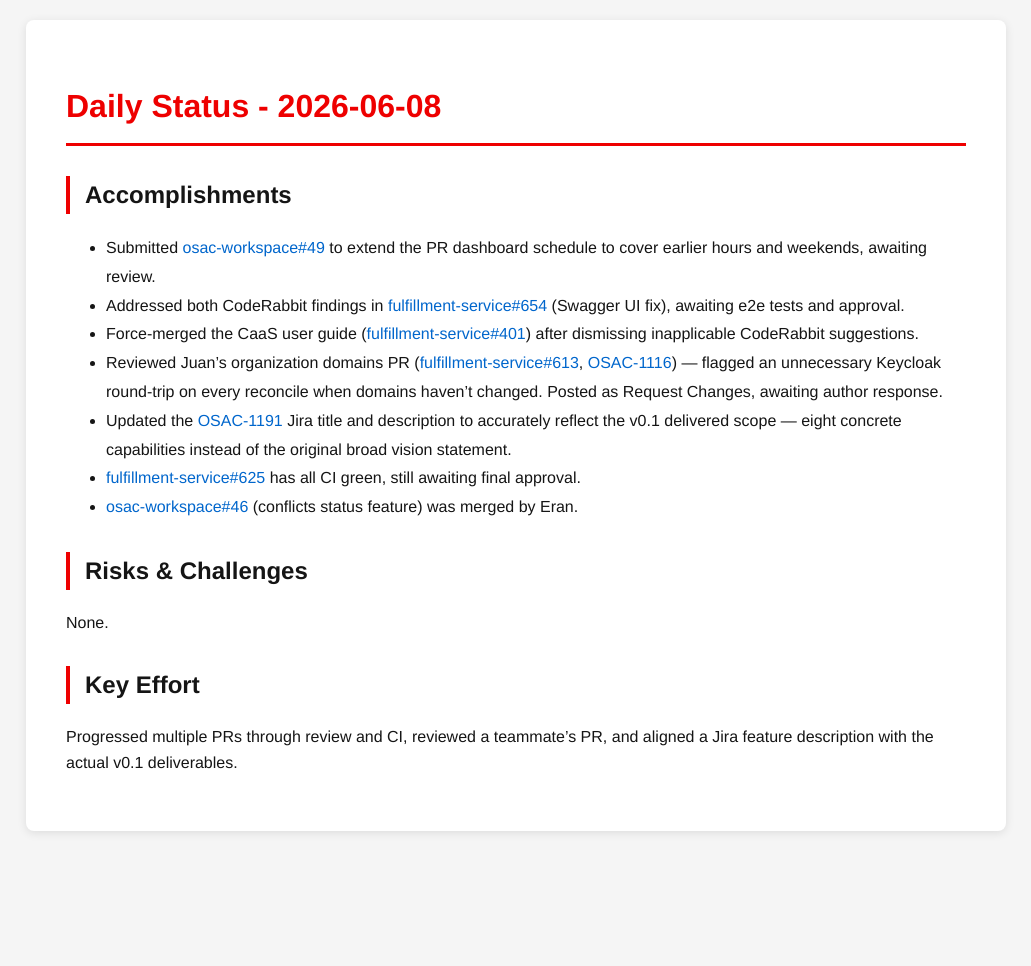
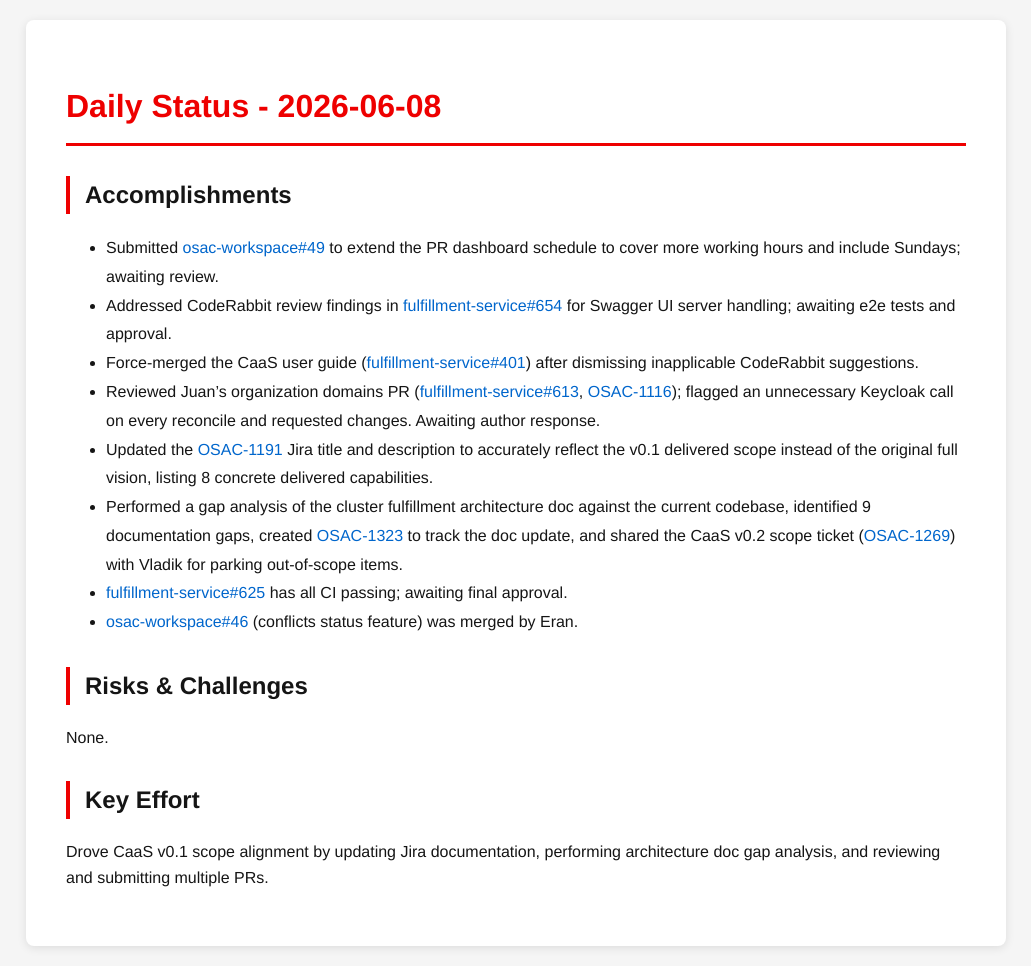
Before and after one commit to tzvatot/daily-status, a Jekyll site: the page built from 2026-06-08.md, in a window 1280 px wide. Shown: the whole page, without its empty margins (124-1155 px from the left). Built offline with Jekyll 4.4.1, drawn with Linux system fonts in a browser that asks for light colours; before the commit the page ends 900 px from its top, so only the background shows below that.

Commit message:
Daily status update - 2026-06-08

```diff
--- a/2026-06-08.md
+++ b/2026-06-08.md
@@ -7,16 +7,17 @@ date: 2026-06-08
 # Daily Status - 2026-06-08
 
 ## Accomplishments
-- Submitted [osac-workspace#49](https://github.com/osac-project/osac-workspace/pull/49) to extend the PR dashboard schedule to cover earlier hours and weekends, awaiting review.
-- Addressed both CodeRabbit findings in [fulfillment-service#654](https://github.com/osac-project/fulfillment-service/pull/654) (Swagger UI fix), awaiting e2e tests and approval.
+- Submitted [osac-workspace#49](https://github.com/osac-project/osac-workspace/pull/49) to extend the PR dashboard schedule to cover more working hours and include Sundays; awaiting review.
+- Addressed CodeRabbit review findings in [fulfillment-service#654](https://github.com/osac-project/fulfillment-service/pull/654) for Swagger UI server handling; awaiting e2e tests and approval.
 - Force-merged the CaaS user guide ([fulfillment-service#401](https://github.com/osac-project/fulfillment-service/pull/401)) after dismissing inapplicable CodeRabbit suggestions.
-- Reviewed Juan's organization domains PR ([fulfillment-service#613](https://github.com/osac-project/fulfillment-service/pull/613), [OSAC-1116](https://redhat.atlassian.net/browse/OSAC-1116)) — flagged an unnecessary Keycloak round-trip on every reconcile when domains haven't changed. Posted as Request Changes, awaiting author response.
-- Updated the [OSAC-1191](https://redhat.atlassian.net/browse/OSAC-1191) Jira title and description to accurately reflect the v0.1 delivered scope — eight concrete capabilities instead of the original broad vision statement.
-- [fulfillment-service#625](https://github.com/osac-project/fulfillment-service/pull/625) has all CI green, still awaiting final approval.
+- Reviewed Juan's organization domains PR ([fulfillment-service#613](https://github.com/osac-project/fulfillment-service/pull/613), [OSAC-1116](https://redhat.atlassian.net/browse/OSAC-1116)); flagged an unnecessary Keycloak call on every reconcile and requested changes. Awaiting author response.
+- Updated the [OSAC-1191](https://redhat.atlassian.net/browse/OSAC-1191) Jira title and description to accurately reflect the v0.1 delivered scope instead of the original full vision, listing 8 concrete delivered capabilities.
+- Performed a gap analysis of the cluster fulfillment architecture doc against the current codebase, identified 9 documentation gaps, created [OSAC-1323](https://redhat.atlassian.net/browse/OSAC-1323) to track the doc update, and shared the CaaS v0.2 scope ticket ([OSAC-1269](https://redhat.atlassian.net/browse/OSAC-1269)) with Vladik for parking out-of-scope items.
+- [fulfillment-service#625](https://github.com/osac-project/fulfillment-service/pull/625) has all CI passing; awaiting final approval.
 - [osac-workspace#46](https://github.com/osac-project/osac-workspace/pull/46) (conflicts status feature) was merged by Eran.
 
 ## Risks & Challenges
 None.
 
 ## Key Effort
-Progressed multiple PRs through review and CI, reviewed a teammate's PR, and aligned a Jira feature description with the actual v0.1 deliverables.
+Drove CaaS v0.1 scope alignment by updating Jira documentation, performing architecture doc gap analysis, and reviewing and submitting multiple PRs.
```
